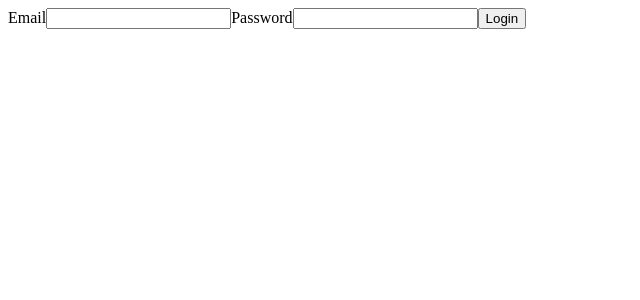
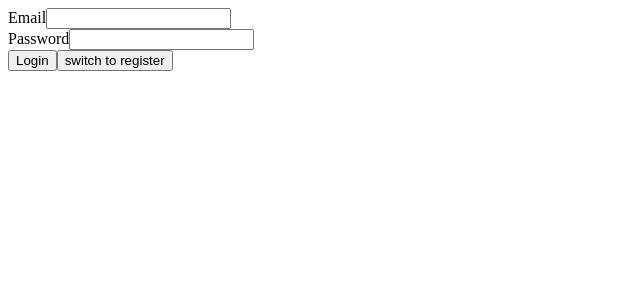
Before and after one commit to ADSI-kevincaliboso/chatbot-frontend, a Nuxt app: page / in a window 1280 px wide. Shown: the top 300 px of the page, without its empty margins (0-640 px from the left). Built offline with nearby package versions, Linux system fonts and the light colour scheme.

Commit message:
added vuex and cookie saving for jwt

```diff
--- /dev/null
+++ b/components/Auth/AuthForm.vue
@@ -0,0 +1,64 @@
+<template>
+  <div>
+    <form @submit.prevent="authUser">
+      <div v-show="isLogin === false">
+        <label for="username">Username/Nickname</label>
+        <TextInput id="username" v-model="name" />
+      </div>
+      <div>
+        <label for="email">Email</label>
+        <TextInput id="email" v-model="email" />
+      </div>
+
+      <div>
+        <label for="password">Password</label>
+        <TextInput id="password" v-model="password" />
+      </div>
+
+      <button type="submit">{{ isLogin ? 'Login' : 'Signup' }}</button>
+      <button type="button" @click="isLogin = !isLogin">
+        switch to register
+      </button>
+    </form>
+    <div>
+      <p v-show="error">{{ error }}</p>
+    </div>
+  </div>
+</template>
+
+<script>
+import TextInput from '~/components/Shared/TextInput.vue'
+
+export default {
+  name: 'AuthForm',
+  components: {
+    TextInput,
+  },
+  data() {
+    return {
+      email: '',
+      password: '',
+      name: '',
+      isLogin: true,
+      error: '',
+    }
+  },
+  methods: {
+    async authUser() {
+      const authData = {
+        name: this.name,
+        email: this.email,
+        password: this.password,
+        isLogin: this.isLogin,
+      }
+
+      await this.$store.dispatch('authUser', authData).then((res) => {
+        if (!res) {
+          this.error = this.$store.getters.error
+        }
+        // this.$router.push('/chatbot')
+      })
+    },
+  },
+}
+</script>
--- a/components/Auth/LoginForm.vue
+++ /dev/null
@@ -1,55 +0,0 @@
-<template>
-  <form @submit.prevent="login">
-    <label for="email">Email</label>
-    <TextInput id="email" v-model="email" />
-
-    <label for="password">Password</label>
-    <TextInput id="password" v-model="password" />
-
-    <button type="submit">Login</button>
-  </form>
-</template>
-
-<script>
-import axios from 'axios'
-import TextInput from '~/components/Shared/TextInput.vue'
-
-export default {
-  name: 'LoginForm',
-  components: {
-    TextInput,
-  },
-  data() {
-    return {
-      email: '',
-      password: '',
-      errors: '',
-    }
-  },
-  methods: {
-    async login() {
-      // we call axios
-
-      const data = {
-        email: this.email,
-        password: this.password,
-      }
-
-      await axios
-        .post(`${process.env.baseUrl}/login`, data, {
-          headers: {
-            Accept: 'application/json',
-          },
-        })
-        .then((response) => {
-          console.log(response)
-        })
-        .catch((error) => {
-          this.errors = error.response.data.message
-        }) // do this to get validation errors
-
-      // store this to vuex
-    },
-  },
-}
-</script>
--- a/package.json
+++ b/package.json
@@ -15,10 +15,12 @@
   "dependencies": {
     "@nuxtjs/axios": "^5.13.6",
     "core-js": "^3.25.3",
+    "js-cookie": "^3.0.5",
     "nuxt": "^2.15.8",
     "vue": "^2.7.10",
     "vue-server-renderer": "^2.7.10",
-    "vue-template-compiler": "^2.7.10"
+    "vue-template-compiler": "^2.7.10",
+    "vuex": "^3.6.2"
   },
   "devDependencies": {
     "@babel/eslint-parser": "^7.19.1",
--- a/pages/index.vue
+++ b/pages/index.vue
@@ -1,13 +1,13 @@
 <template>
-  <LoginForm />
+  <AuthForm />
 </template>
 
 <script>
-import LoginForm from '~/components/Auth/LoginForm.vue'
+import AuthForm from '~/components/Auth/AuthForm.vue'
 export default {
   name: 'LoginPage',
   components: {
-    LoginForm,
+    AuthForm,
   },
 }
 </script>
--- /dev/null
+++ b/store/index.js
@@ -0,0 +1,105 @@
+import Vuex from 'vuex'
+import Cookie from 'js-cookie'
+import axios from 'axios'
+
+const createStore = () => {
+  return new Vuex.Store({
+    state: {
+      authToken: '',
+      error: '',
+    },
+    mutations: {
+      setUserToken(state, token) {
+        state.authToken = token
+      },
+      clearToken(state) {
+        state.authToken = ''
+      },
+      setError(state, error) {
+        state.error = error
+      },
+    },
+    actions: {
+      async authUser(vuexContext, authData) {
+        const data = {
+          name: authData.name,
+          email: authData.email,
+          password: authData.password,
+        }
+
+        const isLogin = authData.isLogin
+
+        if (!isLogin) {
+          // register
+          try {
+            return await axios
+              .post(`${process.env.baseUrl}/register`, data, {
+                headers: {
+                  Accept: 'application/json',
+                },
+              })
+              .then((res) => {
+                const user = res.data
+                vuexContext.commit('setUserToken', user.token)
+                // set to cookie using js-cookie
+                Cookie.set('jwt', user.token)
+
+                // return user type for routing purposes outside
+                return user.data.user_type
+              })
+              // eslint-disable-next-line unicorn/error-message
+              .catch((error) => {
+                vuexContext.commit('setError', error.response.data.message)
+              })
+          } catch (error) {
+            // console.log(error)
+          }
+        } else {
+          try {
+            return await axios
+              .post(`${process.env.baseUrl}/login`, data, {
+                headers: {
+                  Accept: 'application/json',
+                },
+              })
+              .then((res) => {
+                const user = res.data
+                vuexContext.commit('setUserToken', user.token)
+
+                Cookie.set('jwt', user.token)
+
+                return user.data.user_type
+              })
+              // eslint-disable-next-line unicorn/error-message
+              .catch((error) => {
+                vuexContext.commit('setError', error.response.data.message)
+              })
+          } catch (error) {
+            //
+          }
+        }
+      },
+      // call this everytime we refresh the page (on the middleware)
+      initAuth(vuexContext) {
+        const token = localStorage.getItem('token')
+        const expirationDate = localStorage.getItem('tokenExpiration')
+
+        if (new Date() > expirationDate || !token) {
+          return
+        }
+
+        vuexContext.commit('setUserToken', token)
+      },
+    },
+    getters: {
+      isAuth(state) {
+        return state.authToken != null
+      },
+      error(state) {
+        return state.error
+      },
+    },
+  })
+}
+
+export default createStore
```
Also changed, not shown: 1 other file (tests, documents, lock files or other folders).
